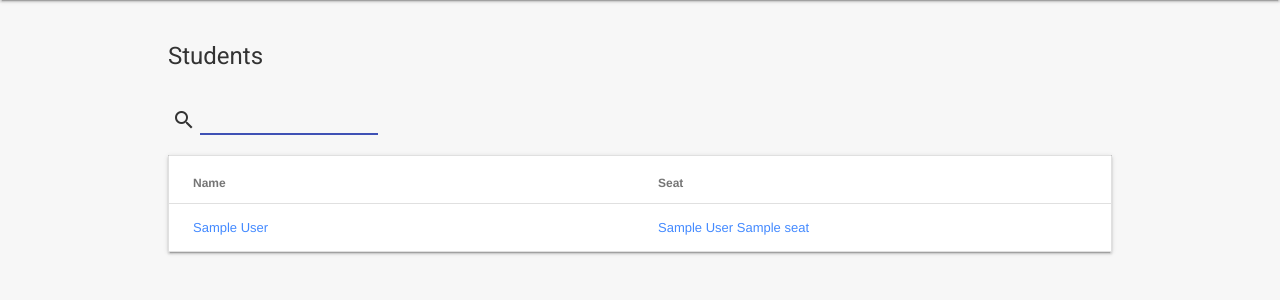
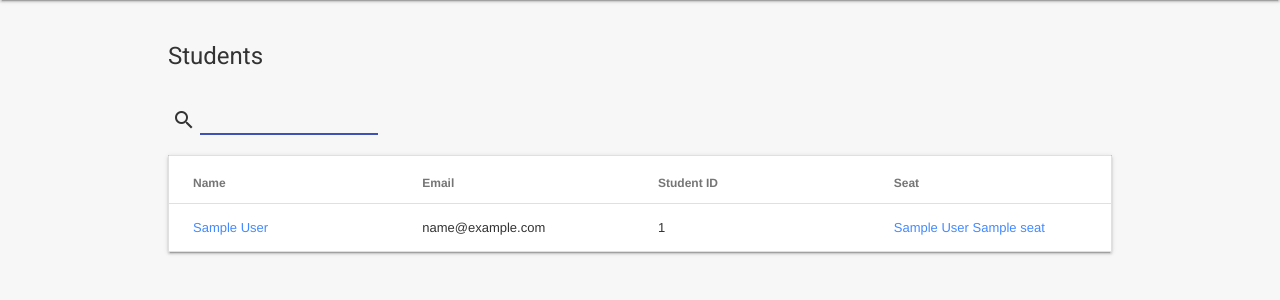
Before and after one commit to Cal-CS-61A-Staff/seating, a Flask app: template server/templates/students.html.j2 in a window 1280 px wide. Shown: the part 64-364 px from the top of the page. Run offline with Flask 2, Linux system fonts and the light colour scheme; the template is opened without the code that fills it: values that come from a table or form of the project are taken from there, others are empty; tables that the repository leaves empty hold one stand-in row (values such as "Sample post"); some libraries are stand-ins or nearby versions.

Commit message:
Add sid and email columns

```diff
--- a/server/templates/students.html.j2
+++ b/server/templates/students.html.j2
@@ -20,6 +20,8 @@
       <thead>
         <tr>
           <th class="sort mdl-data-table__cell--non-numeric" data-sort="name">Name</th>
+          <th class="sort mdl-data-table__cell--non-numeric" data-sort="email">Email</th>
+          <th class="sort mdl-data-table__cell--non-numeric" data-sort="sid">Student ID</th>
           <th class="sort mdl-data-table__cell--non-numeric" data-sort="assignment">Seat</th>
         </tr>
       </thead>
@@ -31,6 +33,8 @@
               {{ student.name }}
             </a>
           </td>
+          <td class="email mdl-data-table__cell--non-numeric">{{ student.email }}</td>
+          <td class="sid mdl-data-table__cell--non-numeric">{{ student.sid }}</td>
           <td class="mdl-data-table__cell--non-numeric">
           {% if student.assignment %}
             {% set seat = student.assignment.seat %}
```
